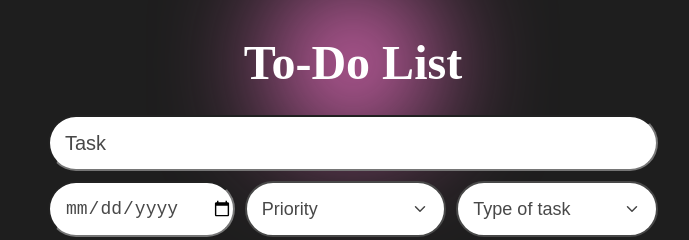
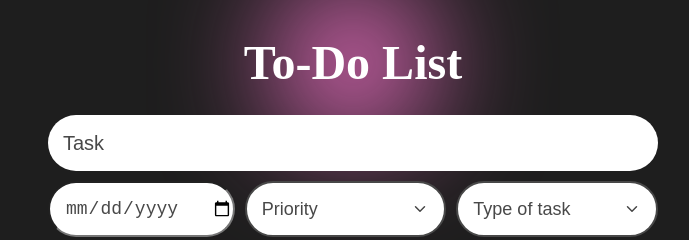
Before and after one commit to nyassky/web-apps-to-do-list, a website: page frontend/index.html in a window 1280 px wide. Shown: the top 240 px of the page, 307-996 px from the left. Drawn offline with Linux system fonts and the light colour scheme; no server answers.

Commit message:
fixed some problems

```diff
--- a/frontend/styles.css
+++ b/frontend/styles.css
@@ -33,6 +33,7 @@ html, body {
 	font-size: clamp(16px, 2vw, 20px);
 	background-color: white;
 	box-sizing: border-box;
+	border: none;
 	flex: 1 1 auto;
 	min-width: 60px;
 	transition: all 0.3s ease;
--- a/server.js
+++ b/server.js
@@ -4,8 +4,8 @@ const { Pool } = require("pg");
 require("dotenv").config();
 const cors = require("cors");
 const corsOptions = {
-    origin: 'http://localhost:5500',
-    methods: ['GET', 'POST', 'PUT', 'DELETE']
+	origin: 'http://localhost:5500',
+	methods: ['GET', 'POST', 'PUT', 'DELETE']
 };
 const app = express();
 app.use(cors(corsOptions));
```
Also changed, not shown: package.json (+2 -5 lines), README.md.
